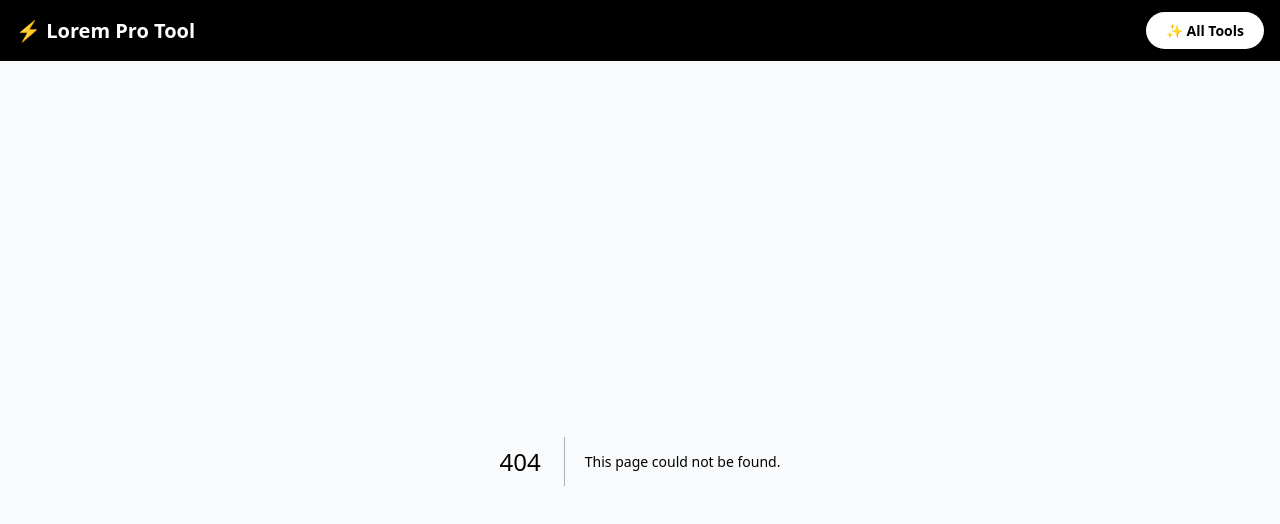
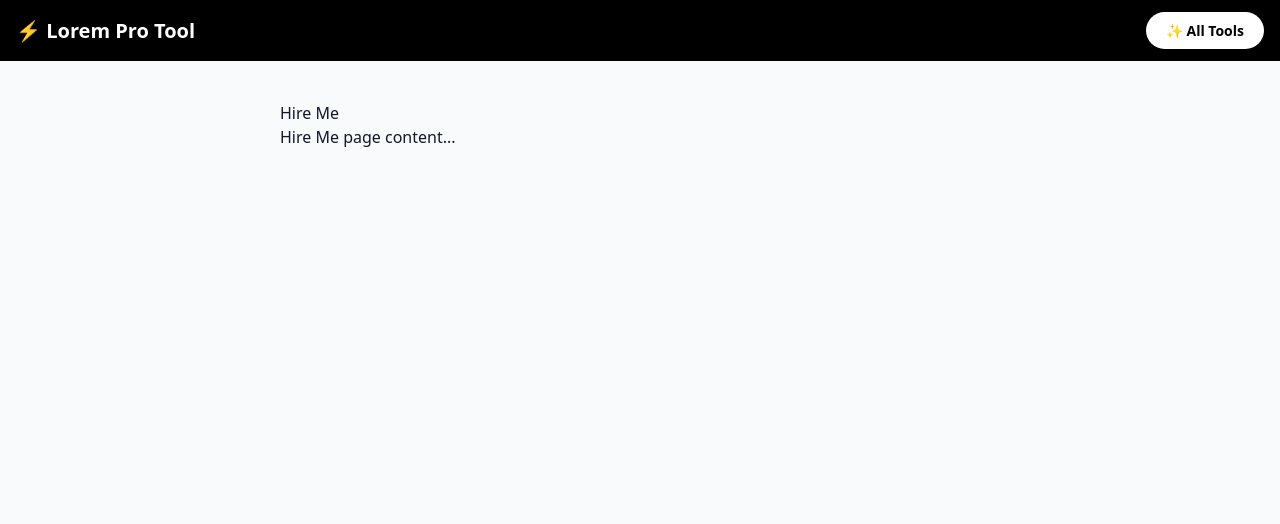
Before and after one commit to Ravs10/lorem-pro-tool, a Next.js app: page /how-to-use in a window 1280 px wide. Before the commit this address had no page. Shown: the top 524 px of the page. Built offline with nearby package versions, Linux system fonts and the light colour scheme.

Commit message:
Add HowToUse component for Hire Me page

```diff
--- /dev/null
+++ b/app/how-to-use/page.tsx
@@ -0,0 +1,8 @@
+export default function HowToUse() {
+  return (
+    <div style={{padding:"40px", maxWidth:"800px", margin:"auto"}}>
+      <h1>Hire Me</h1>
+      <p>Hire Me page content...</p>
+    </div>
+  );
+}
```
